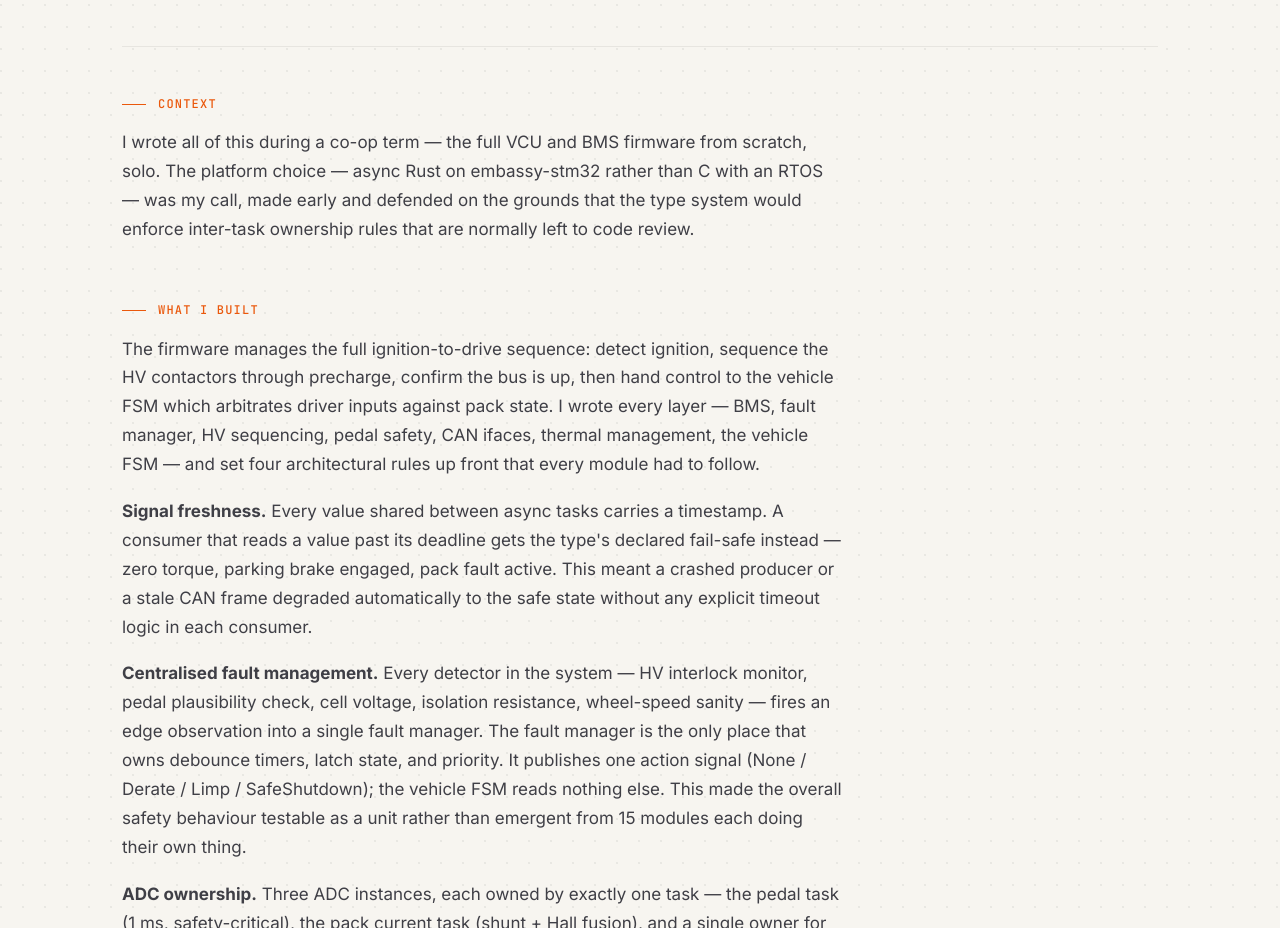
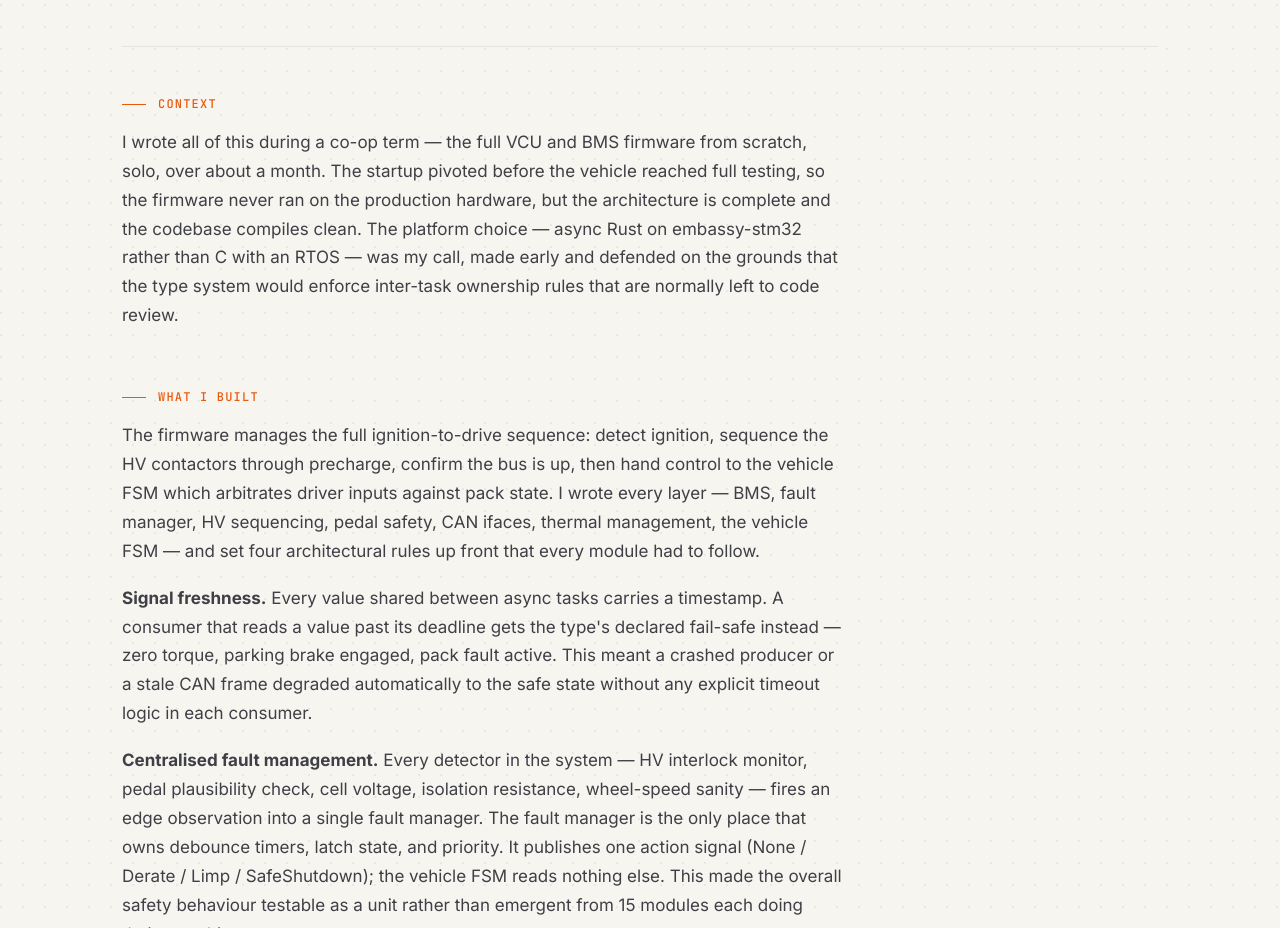
Before and after one commit to Prateek2174/Prateek2174.github.io, a plain HTML site: page projects/stm32-ev-vcu-rust.html in a window 1280 px wide. Shown: the part 1140-2068 px from the top of the page. Drawn offline with Linux system fonts and the light colour scheme.

Commit message:
Note startup pivot before vehicle testing on VCU page
Co-Authored-By: Claude Sonnet 4.6 <noreply@anthropic.com>

```diff
--- a/projects/stm32-ev-vcu-rust.html
+++ b/projects/stm32-ev-vcu-rust.html
@@ -61,10 +61,12 @@
         <h2>Context</h2>
         <p>
           I wrote all of this during a co-op term — the full VCU and BMS firmware
-          from scratch, solo. The platform choice — async Rust on embassy-stm32 rather
-          than C with an RTOS — was my call, made early and defended on the grounds that
-          the type system would enforce inter-task ownership rules that are normally left
-          to code review.
+          from scratch, solo, over about a month. The startup pivoted before the vehicle
+          reached full testing, so the firmware never ran on the production hardware, but
+          the architecture is complete and the codebase compiles clean. The platform
+          choice — async Rust on embassy-stm32 rather than C with an RTOS — was my
+          call, made early and defended on the grounds that the type system would enforce
+          inter-task ownership rules that are normally left to code review.
         </p>
 
         <h2>What I built</h2>
```
